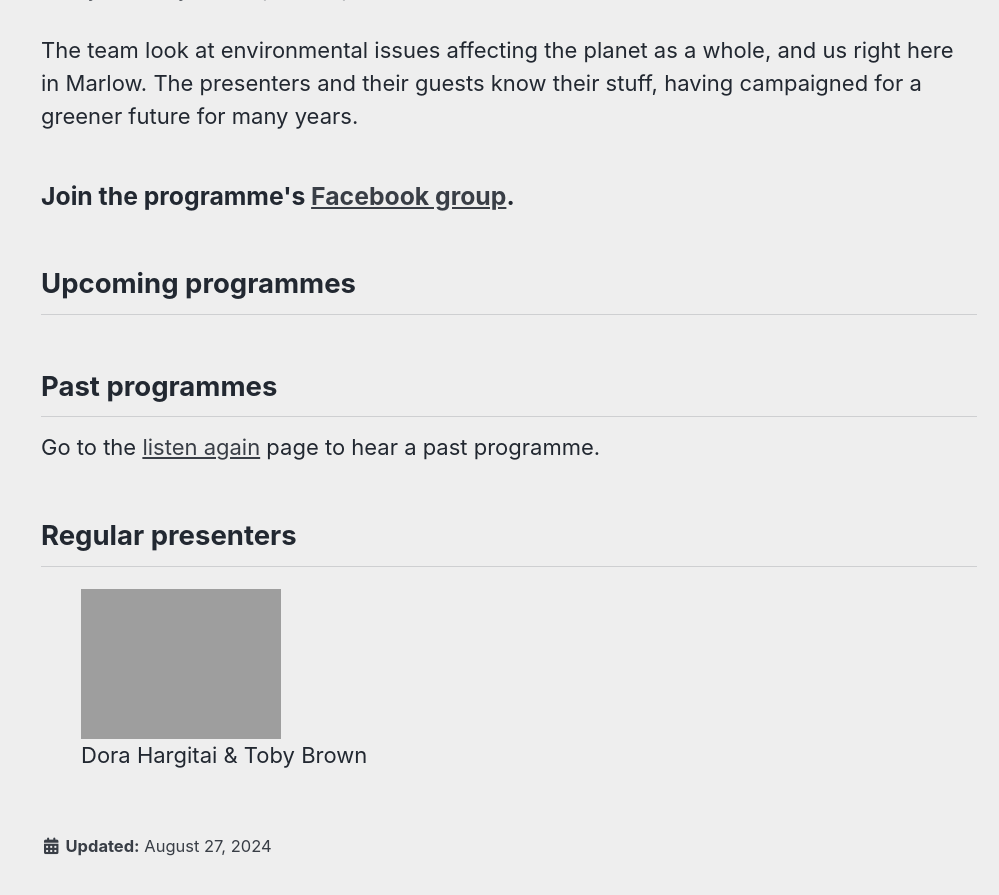
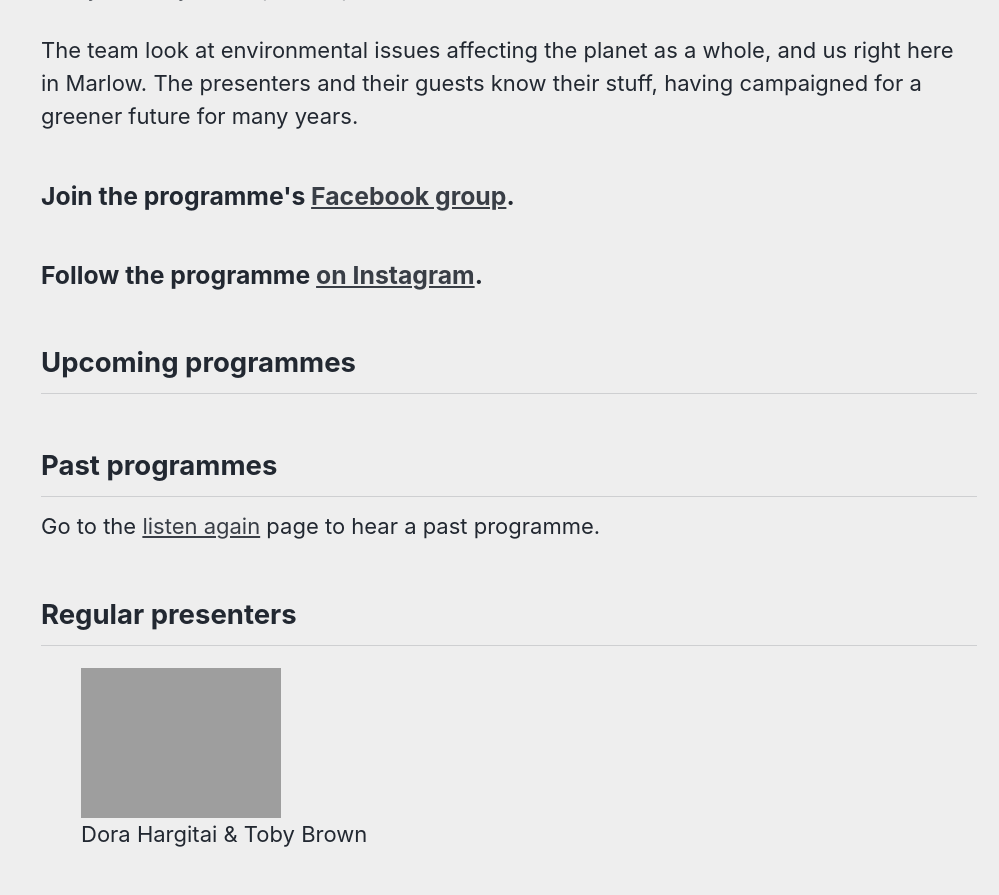
Before and after one commit to marlowfm/marlowfm.github.io, a Jekyll site: the page built from _programmes/eco-show.md, in a window 1280 px wide and 900 px high, scrolled down 433 px. Shown: the top 895 px of the window, without its empty margins (281-1280 px from the left). Built offline with Jekyll 4.4.1, drawn with Linux system fonts in a browser that asks for light colours; cached includes are drawn as plain includes; nearby versions of some CDN libraries; some of the changed lines change nothing that is shown.

Commit message:
Add Instagram link for ECO

```diff
--- a/_programmes/eco-show.md
+++ b/_programmes/eco-show.md
@@ -4,6 +4,7 @@ layout: programme
 title: "The Eco Show"
 image: /assets/images/icons/ECO.jpg
 fb_group: "https://www.facebook.com/groups/theecoshow"
+instagram: "https://www.instagram.com/the_eco_show_marlowfm_97.5"
 code: ECO
 again:
 ---
```
